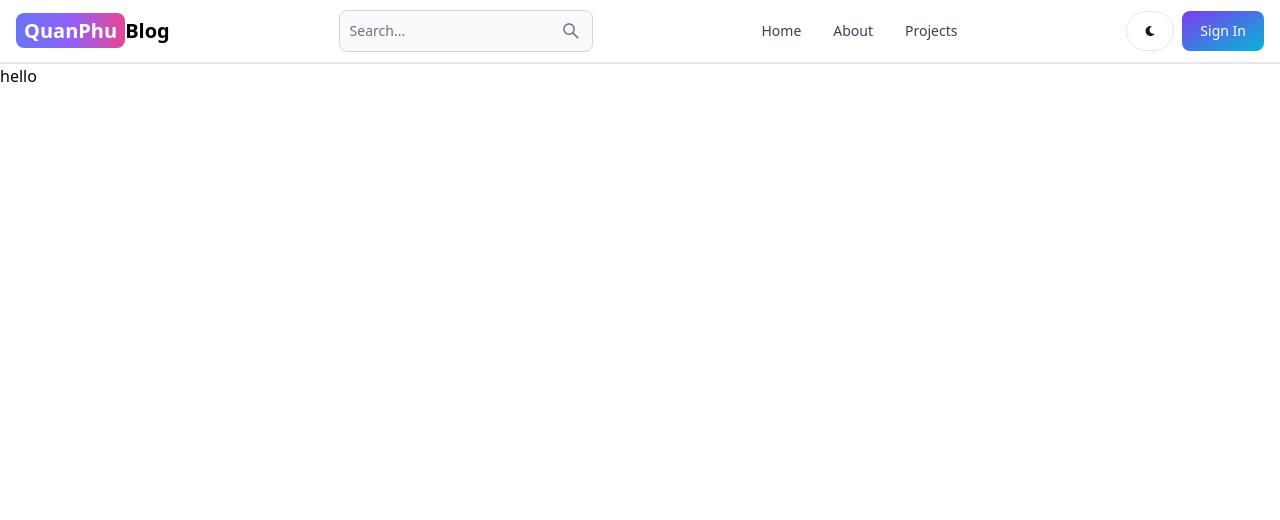
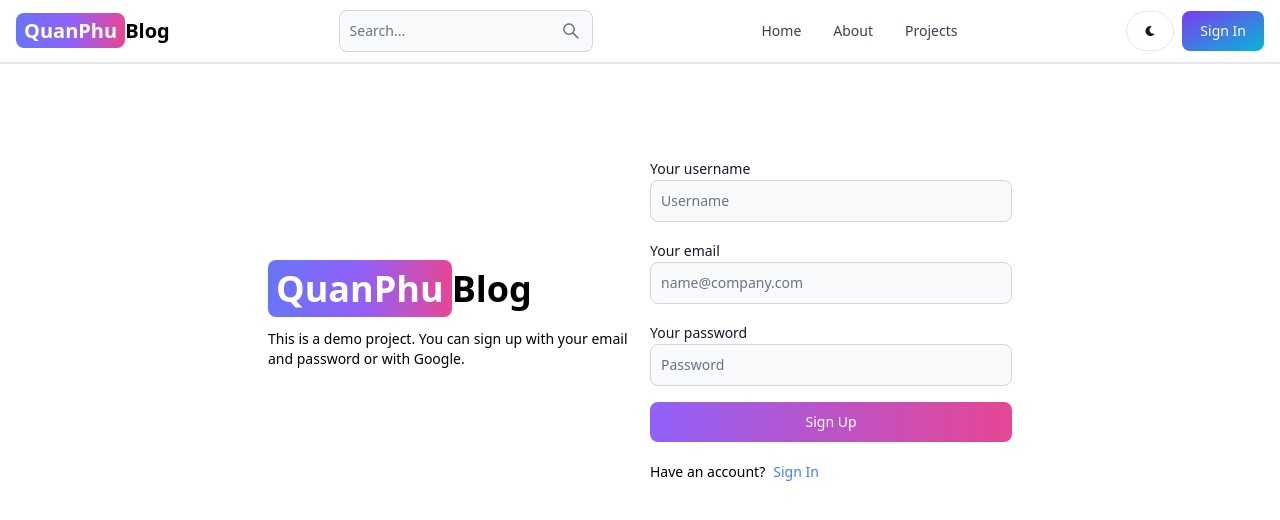
Before and after one commit to quanphu1902/mern-blogg, a React (Vite) app in the folder client/: page /sign-up in a window 1280 px wide. Shown: the top 520 px of the page. Built offline with nearby package versions, Linux system fonts and the light colour scheme.

Commit message:
add functionality to the signup

```diff
--- a/client/src/pages/SignUp.jsx
+++ b/client/src/pages/SignUp.jsx
@@ -1,6 +1,105 @@
+
+import { Link , useNavigate} from 'react-router-dom';
+import { Alert, Button, Label, Spinner, TextInput } from 'flowbite-react';
+import { useState } from 'react';
+
 
 export default function SignUp() {
-  return (
-    <h1>hello</h1>
-  )
+  const [formData, setFormData] = useState({});
+  const [loading,setLoading] = useState(false)
+  const [errorMessage,setErrorMessage] = useState(null)
+  const navigate = useNavigate()
+  const handleChange = (e) => {
+    setFormData({ ...formData, [e.target.id]: e.target.value.trim() });
+  };
+  const handleSumbit = async(e) =>{
+    e.preventDefault()
+    if(!formData.username || !formData.email || !formData.password){
+      return setErrorMessage("Please fill out all fields")
+    }
+    try {
+      setLoading(true)
+      setErrorMessage(null)
+      const res = await fetch ('/api/auth/signup',{
+        method: 'POST',
+        headers: {'Content-Type': 'application/json'},
+        body: JSON.stringify(formData),
+      });
+      const data = await res.json();
+      if(data.success === false){
+        return setErrorMessage(data.message);
+      }
+      setLoading(false)
+      if(res.ok){
+        navigate('/sign-in');
+      }
+    } catch (error) {
+      setErrorMessage(error.message)
+      setLoading(false)
+    }
+
+  }
+
+
+  return(
+
+  <div className='min-h-screen mt-20'>
+  <div className='flex p-3 max-w-3xl mx-auto flex-col md:flex-row md:items-center gap-5'>
+    {/* left */}
+    <div className='flex-1'>
+      <Link to='/' className='font-bold dark:text-white text-4xl'>
+        <span className='px-2 py-1 bg-gradient-to-r from-indigo-500 via-purple-500 to-pink-500 rounded-lg text-white'>
+          QuanPhu
+        </span>
+        Blog
+      </Link>
+      <p className='text-sm mt-5'>
+        This is a demo project. You can sign up with your email and password
+        or with Google.
+      </p>
+    </div>
+    {/* right */}
+
+    <div className='flex-1'>
+      <form className='flex flex-col gap-4' onSubmit={handleSumbit}>
+        <div>
+          <Label value='Your username' />
+          <TextInput type='text' placeholder='Username' id='username'onChange={handleChange} ></TextInput>
+        </div>
+        <div>
+          <Label value='Your email' />
+          <TextInput type='email' placeholder='name@company.com' id='email'onChange={handleChange} />
+        </div>
+        <div>
+          <Label value='Your password' />
+          <TextInput type='password' placeholder='Password' id='password' onChange={handleChange} />
+        </div>
+        <Button gradientDuoTone='purpleToPink' type='submit' disabled={loading}>
+
+        {loading ? (
+                <>
+                  <Spinner size='sm' />
+                  <span className='pl-3'>Loading...</span>
+                </>
+              ) : (
+                'Sign Up'
+              )}
+
+        </Button>
+      </form>
+      <div className="flex gap-2 text-sm mt-5">
+        <span>Have an account?</span>
+        <Link to='/sign-in' className='text-blue-500'>
+          Sign In
+        </Link>
+      </div>{
+        errorMessage && (
+          <Alert className='mt-5' color="failure">
+            {errorMessage}
+          </Alert>
+        )
+      }
+    </div>
+  </div>
+</div>)
 }
--- a/client/vite.config.js
+++ b/client/vite.config.js
@@ -1,7 +1,15 @@
-import { defineConfig } from 'vite'
-import react from '@vitejs/plugin-react-swc'
+import { defineConfig } from 'vite';
+import react from '@vitejs/plugin-react-swc';
 
 // https://vitejs.dev/config/
 export default defineConfig({
+  server: {
+    proxy: {
+      '/api': {
+        target: 'http://localhost:3000',
+        secure: false,
+      },
+    },
+  },
   plugins: [react()],
-})
+});
```
